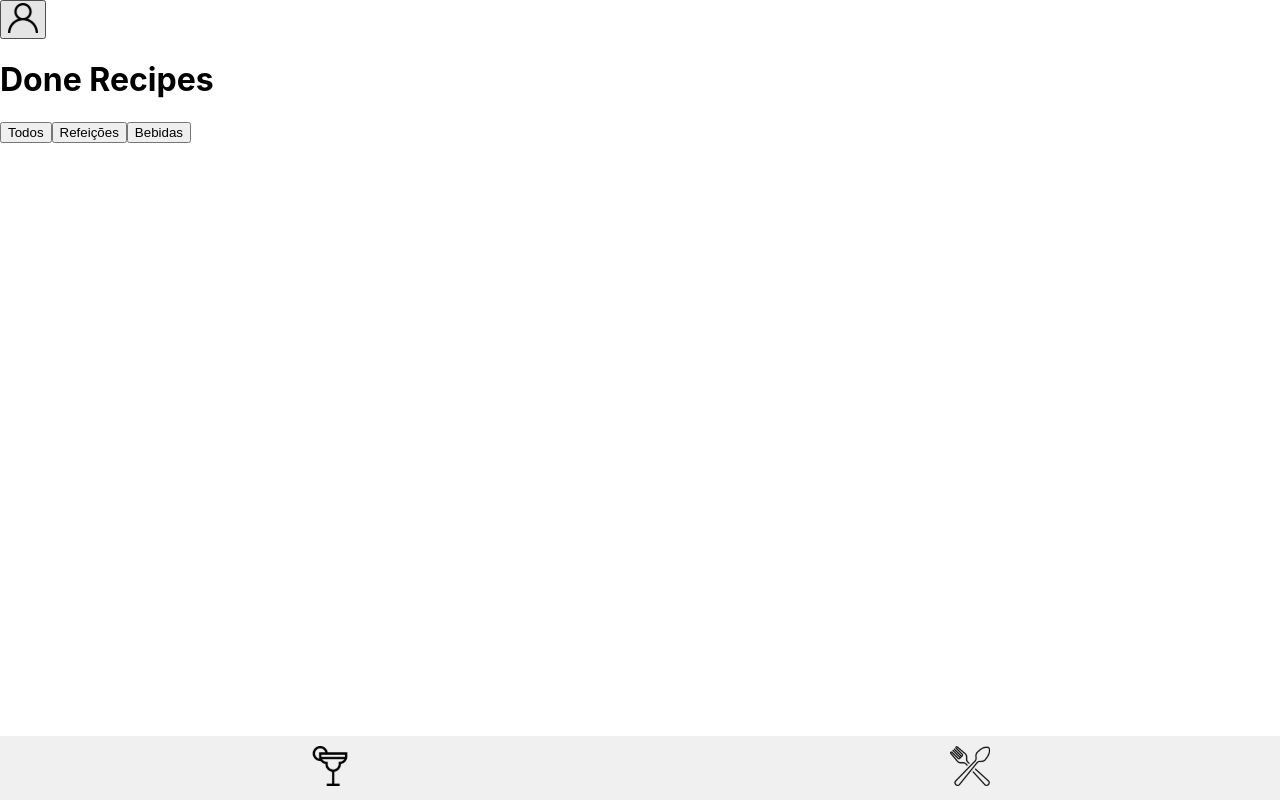
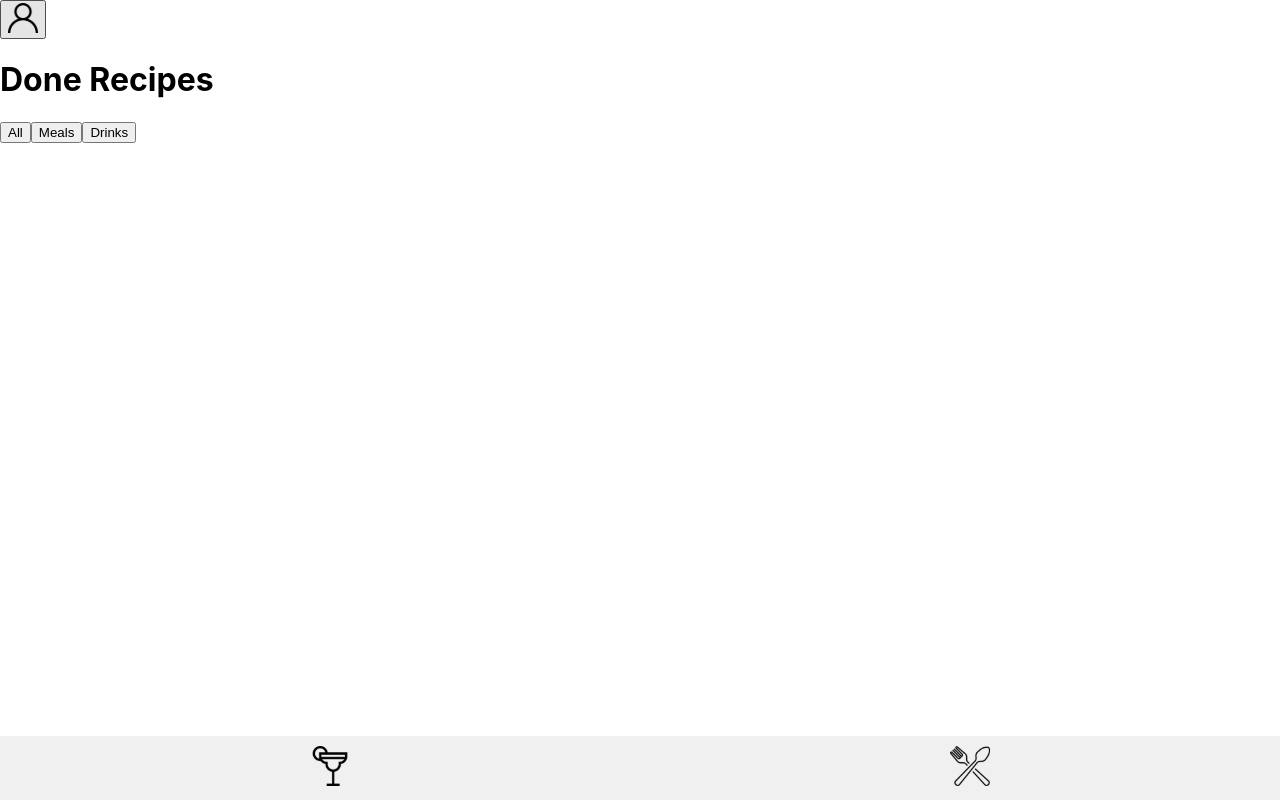
Before and after one commit to JyojiTenguam/project-recipes-app-ts, a React (Vite) app: page /done-recipes in a window 1280 px wide. Built offline with nearby package versions, Linux system fonts and the light colour scheme.

Commit message:
teste de commit

```diff
--- a/src/Components/DoneRecipes/index.tsx
+++ b/src/Components/DoneRecipes/index.tsx
@@ -4,14 +4,35 @@ import shareIcon from '../../images/shareIcon.svg';
 
 function DoneRecipes() {
   const recipes: Recipe[] = getFromLocalStorage();
-  console.log(recipes);
 
   const [recipeType, setRecipeType] = useState<'meal' | 'drink' | 'all'>('all');
+  const [copied, setCopied] = useState(false);
+
+  const handleFilter = (type: 'meal' | 'drink' | 'all') => {
+    setRecipeType(type);
+  };
 
   const recipeDetails = (recipe: Recipe, index: number) => {
+    console.log('RENDERIZA', recipe);
     if (recipeType !== 'all' && recipe.type !== recipeType) {
+      console.log('FILTRO DE RECEITAS', recipe);
       return null;
     }
+
+    const handleShareClick = () => {
+      const recipeUrl = `${window.location.origin}/${recipe.type === 'meal'
+        ? 'meals' : 'drinks'}/${recipe.id}`;
+      navigator.clipboard.writeText(recipeUrl)
+        .then(() => {
+          setCopied(true);
+          setTimeout(() => {
+            setCopied(false);
+          }, 2000);
+        })
+        .catch((error) => {
+          console.error('Erro ao copiar', error);
+        });
+    };
 
     return (
       <div key={ recipe.id }>
@@ -21,18 +42,20 @@ function DoneRecipes() {
           data-testid={ `${index}-horizontal-image` }
         />
         <p data-testid={ `${index}-horizontal-top-text` }>
-          {`${recipe.nationality} - ${recipe.category}`}
+          {recipe.type === 'meal'
+            ? `${recipe.nationality} - ${recipe.category}` : 'Alcoholic'}
         </p>
         <p data-testid={ `${index}-horizontal-name` }>{recipe.name}</p>
         <p data-testid={ `${index}-horizontal-done-date` }>{recipe.doneDate}</p>
 
-        {/*  O input dessa forma com tipo de imagem define a imagem do atributo src como um botão de submit.
-        OBS: não se esquecer do prevent Defalt ao criar a lógica do botão */}
+        {/* O input dessa forma com tipo de imagem define a imagem do atributo src como um botão de submit.
+OBS: não se esquecer do prevent Defalt ao criar a lógica do botão */}
         <input
           data-testid={ `${index}-horizontal-share-btn` }
           type="image"
           src={ shareIcon }
           alt="Compartilhar"
+          onClick={ handleShareClick }
         />
         <div>
           {recipe.tags.map((tag, tagIndex) => (
@@ -50,24 +73,25 @@ function DoneRecipes() {
       <div>
         <button
           data-testid="filter-by-all-btn"
-          onClick={ () => setRecipeType('all') }
+          onClick={ () => handleFilter('all') }
         >
-          Todos
+          All
         </button>
         <button
           data-testid="filter-by-meal-btn"
-          onClick={ () => setRecipeType('meal') }
+          onClick={ () => handleFilter('meal') }
         >
-          Refeições
+          Meals
         </button>
         <button
           data-testid="filter-by-drink-btn"
-          onClick={ () => setRecipeType('drink') }
+          onClick={ () => handleFilter('drink') }
         >
-          Bebidas
+          Drinks
         </button>
       </div>
       {recipes.map((recipe, index) => recipeDetails(recipe, index))}
+      {copied && <p>Link copied!</p>}
     </div>
   );
 }
```
Also changed, not shown: 1 other file (tests, documents, lock files or other folders).
